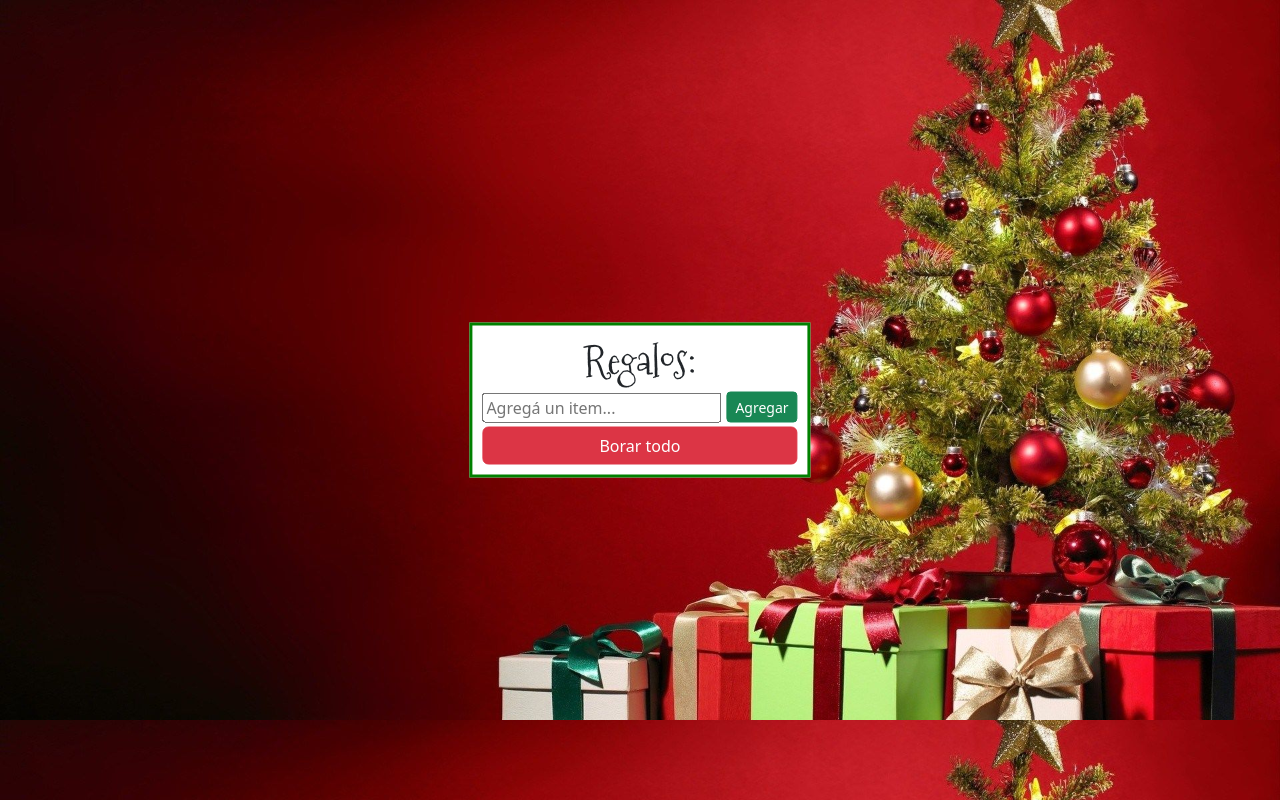
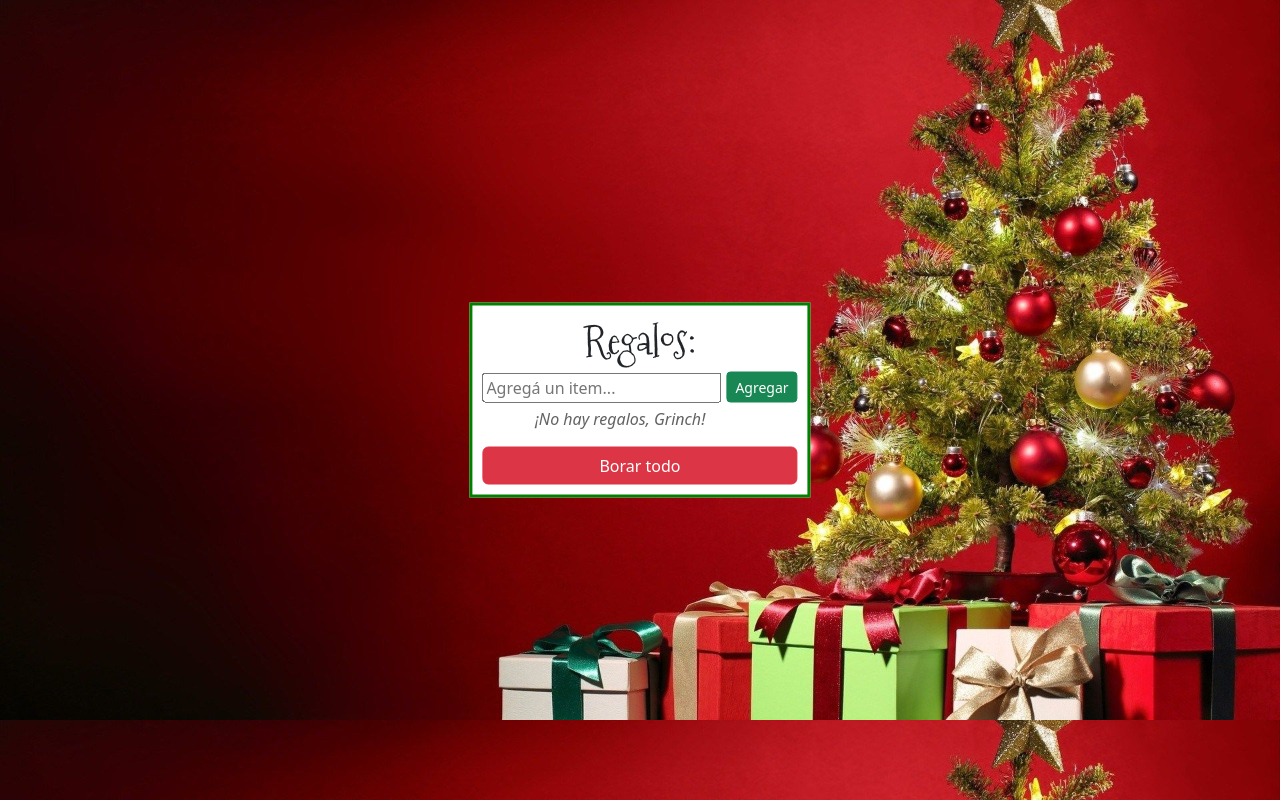
Before and after one commit to martinBoglione/Adviency, a React (Create React App) app: page / in a window 1280 px wide. Both pictures are taken after a click on the button "Borar todo". Built offline with nearby package versions, Linux system fonts and the light colour scheme.

Commit message:
Dia 6: Si no hay regalos aparece un mensaje para agregar algunos

```diff
--- a/src/Home.js
+++ b/src/Home.js
@@ -9,6 +9,7 @@ const Home = () => {
     { id: 2, itemName: "Caramelos" },
     { id: 3, itemName: "Vitel Tone" },
   ]);
+  console.log(items.length);
   const [name, setName] = useState("");
 
   const handleChange = (event) => {
@@ -29,7 +30,6 @@ const Home = () => {
 
   const handleDelete = (id) => {
     const newList = items.filter((l) => l.id !== id);
-
     setItems(newList);
   };
 
@@ -57,11 +57,13 @@ const Home = () => {
         </button>
       </div>
       <div className="lista">
+        {items.length === 0 ? (
+          <p>¡No hay regalos, Grinch!</p>
+        ) : (
+          <ul>
             {items.map((item) => (
               <div class="container-lista">
-            <ul>
-              <li>{item.itemName}</li>
-            </ul>
+                <li key={item.id}>{item.itemName}</li>
                 <div className="icon">
                   <FontAwesomeIcon
                     icon={faXmark}
@@ -71,6 +73,8 @@ const Home = () => {
                 </div>
               </div>
             ))}
+          </ul>
+        )}
       </div>
       <div>
         <button
--- a/src/home.css
+++ b/src/home.css
@@ -29,6 +29,14 @@
   padding-right: 40px;
 }
 
+.lista p {
+  display: flex;
+  justify-content: center;
+  color: rgb(99, 97, 97);
+  font-style: italic;
+  font-weight: 200;
+}
+
 .container-lista {
   display: flex;
   flex-direction: row;
```
Lines whose indentation alone changed are shown as unchanged.
